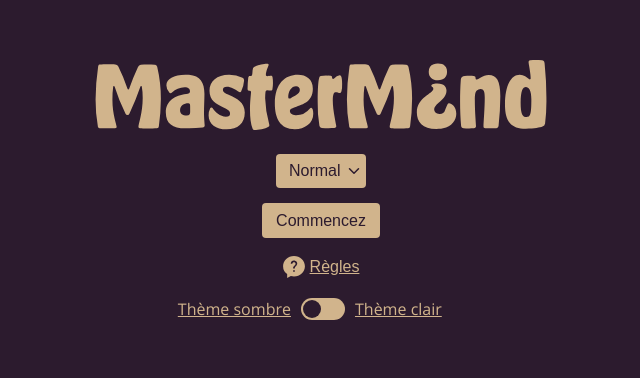
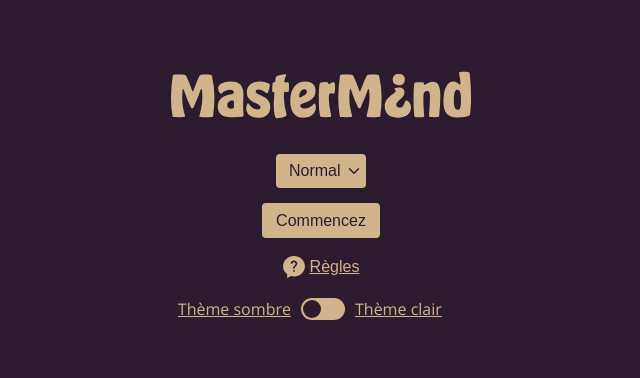
Before and after one commit to pierretl/jeux, a website: page index.html in a window 1280 px wide. Shown: the part 190-568 px from the top of the page, without its empty margins (319-959 px from the left). Drawn offline with nearby package versions, Linux system fonts and the light colour scheme; files that its build step writes are made by us from their sources.

Commit message:
Logo trop grand

```diff
--- a/src/scss/4-Element/_logo.scss
+++ b/src/scss/4-Element/_logo.scss
@@ -1,5 +1,5 @@
 .logo {
-    max-width: 500px;
+    max-width: 300px;
     max-height: 70px;
     width: 100%;
     fill:var(--couleur2);
```
